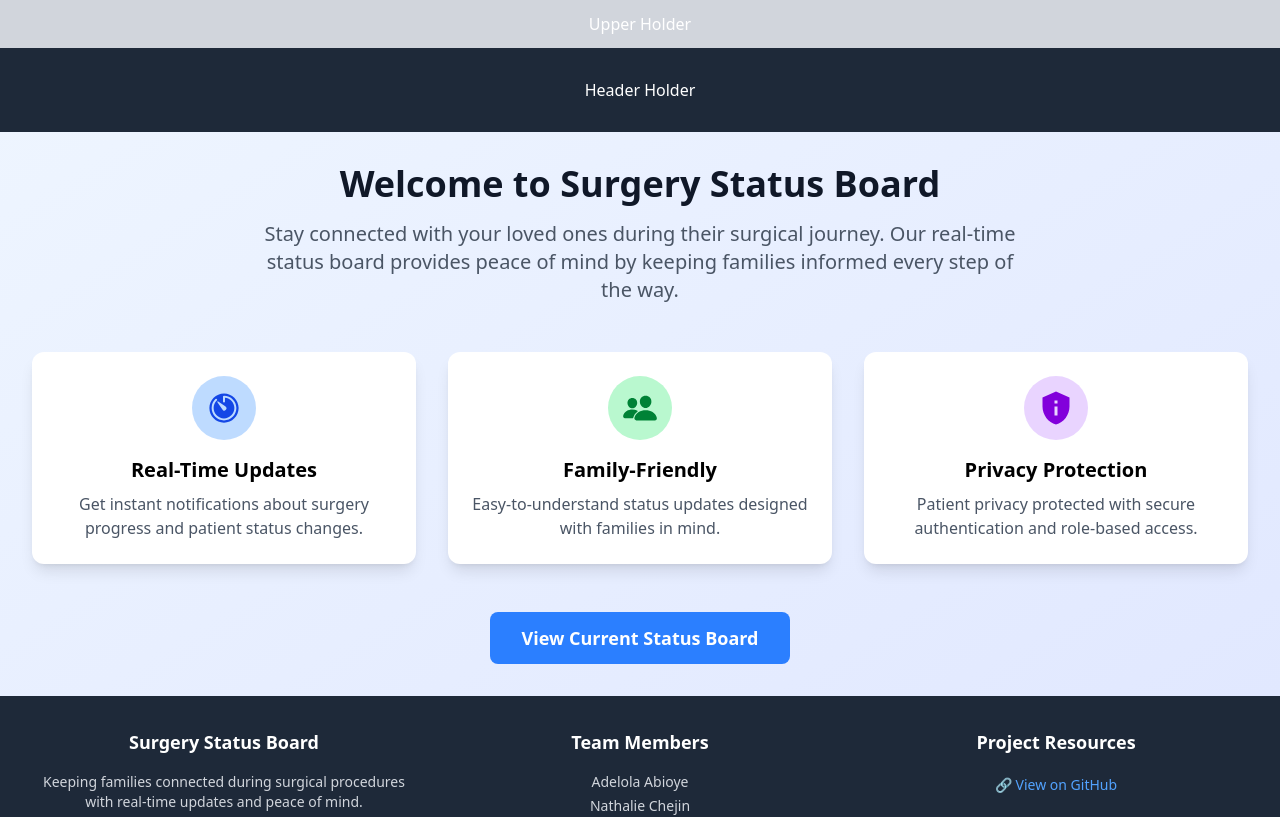
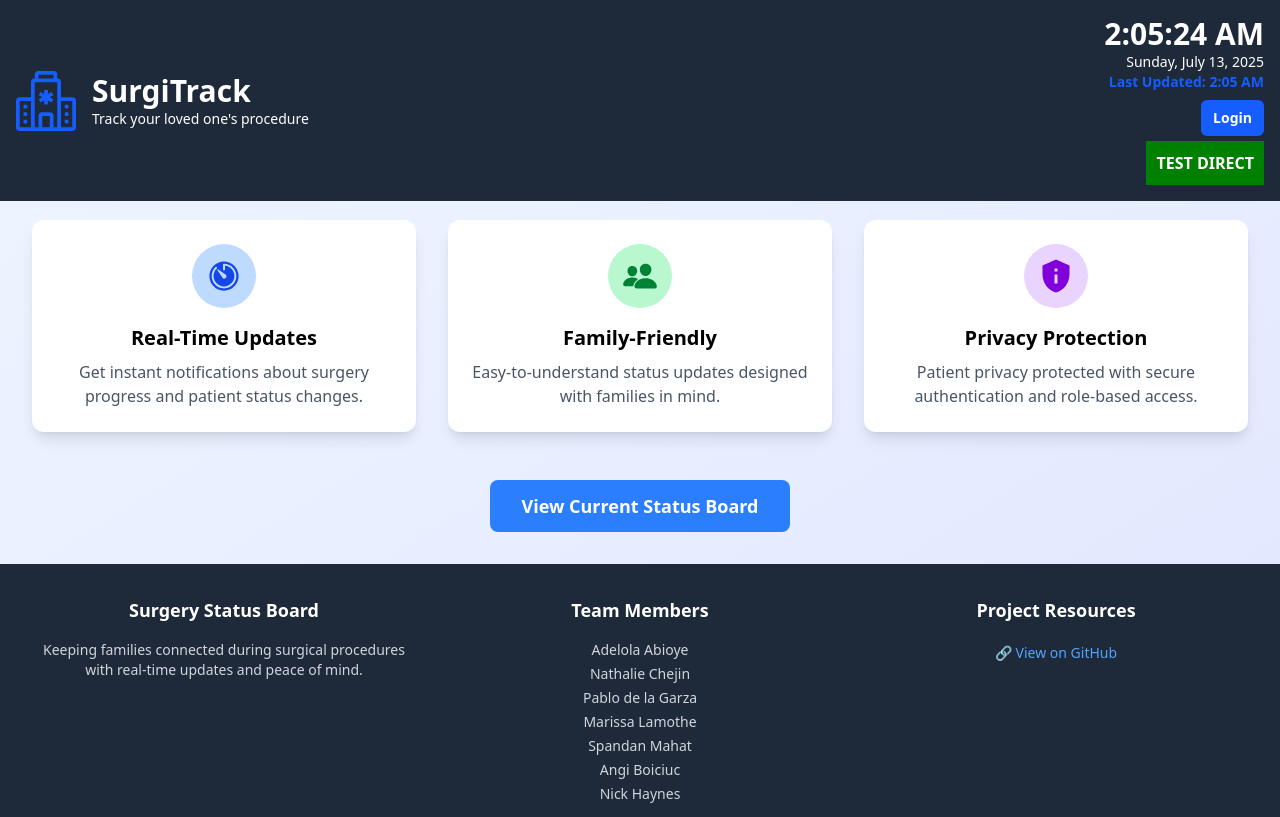
Before and after one commit to chingu-voyages/V56-tier3-team-36, a React (Vite) app in the folder client/: page /home in a window 1280 px wide. Shown: the top 817 px of the page. Built offline with nearby package versions, Linux system fonts and the light colour scheme.

Commit message:
add time display component, and working on login functionality

```diff
--- a/client/src/App.jsx
+++ b/client/src/App.jsx
@@ -1,19 +1,121 @@
+'use client';
+import React, { useState, useCallback, useRef } from 'react';
 import { BrowserRouter as Router, Routes, Route, Navigate  } from 'react-router-dom'
 import './App.css'
+import Header from './components/Header'
+import { LogInModal } from './components/LogInModal'
 
 import Home from './pages/Home'
 import PatientInformation from './pages/PatientInformation'
 import PatientStatusUpdate from './pages/PatientStatusUpdate'
 import PatientStatus from './pages/PatientStatus'
 
+function PrivateRoute({ children, allowedRoles, isAuthenticated, userRole }) {
+
+  if (!isAuthenticated) {
+    return <Navigate to="/" replace/>;
+  }
+
+  if (allowedRoles && !allowedRoles.includes(userRole)) {
+    return <Navigate to="/" replace />;
+  }
+
+  return children;
+}
+
+
+
 function App() {
+
+ const [isAuthenticated, setIsAuthenticated] = useState(false);
+ const [userRole, setUserRole] = useState(null); //admin or surgical team
+const [showModal, setShowModal] = useState(false);
+
+  // const userName = users.map((user) => user.username);
+  // const password = users.map((user) => user.password);
+
+    // Use useRef to create a stable function reference
+  const logInRef = useRef();
+  logInRef.current = () => {
+    console.log("Login button clicked from App.jsx!");
+    setShowModal(true);
+    console.log("showModal set to true");
+  };
+
+  // Create stable function that doesn't change on re-renders
+  const logIn = useCallback(() => {
+    logInRef.current();
+  }, []);
+
+  const handleClose = useCallback(() => {
+    setShowModal(false);
+  }, []);
+
+
+    const handleLogin = useCallback((e) => {
+    e.preventDefault();
+    const usernameInput = e.target.username.value;
+    const passwordInput = e.target.password.value;
+
+    if (usernameInput === "admin" && passwordInput === "admin123") {
+      console.log("Admin logged in");
+      setIsAuthenticated(true);
+      setUserRole('admin');
+      setShowModal(false); // Close modal directly
+    } else if (usernameInput === "surgeon" && passwordInput === "surgeon123") {
+      console.log("Surgical team logged in");
+      setIsAuthenticated(true);
+      setUserRole('surgical team');
+      setShowModal(false); // Close modal directly
+    } else {
+      console.log("Invalid username or password");
+      setIsAuthenticated(false);
+    }
+  }, []); // Empty dependency array
+
+    console.log("App rendering with logIn function:", typeof logIn);
+
   return (
     <Router>
+      <Header logIn={logIn} />
+{showModal && (
+      <LogInModal
+onClose={handleClose}
+handleLogin={handleLogin}
+      />
+)}
+
       <Routes>
         <Route path="/" element={<Navigate to="/home" />} />
         <Route path="/home" element={<Home />} />
-        <Route path="/patientinformation" element={<PatientInformation />} />
-        <Route path="/patientstatusupdate" element={<PatientStatusUpdate />} />
+
+{/* Admin User Route */}
+        <Route path="/patientinformation"
+        element={
+        <PrivateRoute allowedRoles={['admin']}
+        isAuthenticated={isAuthenticated}
+        userRole={userRole}
+        >
+        <PatientInformation />
+        </PrivateRoute>
+        }
+        />
+{/* Surgical Team User Route */}
+
+        <Route path="/patientstatusupdate"
+        element={
+        <PrivateRoute
+        allowedRoles={['surgical team']}
+        isAuthenticated={isAuthenticated}
+        userRole={userRole}
+        >
+
+        <PatientStatusUpdate />
+      </PrivateRoute>
+      }
+      />
+
+
         <Route path="/patientstatus" element={<PatientStatus />} />
       </Routes>
     </Router>
@@ -21,4 +123,4 @@ function App() {
 }
 
 
-export default App
+export default App;
--- a/client/src/components/Btn.jsx
+++ b/client/src/components/Btn.jsx
@@ -1,8 +1,8 @@
-export default function Btn({ text, onClick }) {
+export default function Btn({ text, onClick, className = "" }) {
   return (
     <button
       type="button"
-      className="inline-flex w-full justify-center rounded-md bg-blue-600 px-3 py-2 text-sm font-semibold text-white shadow-xs hover:bg-blue-700 sm:ml-3 sm:w-auto cursor-pointer"
+      className={`inline-flex w-full justify-center rounded-md bg-blue-600 px-3 py-2 text-sm font-semibold text-white shadow-xs hover:bg-blue-700 sm:ml-3 sm:w-auto cursor-pointer ${className}`}
       onClick={onClick}
     >
       <div className="flex gap-5 flex-row items-center">
@@ -11,8 +11,3 @@ export default function Btn({ text, onClick }) {
     </button>
   );
 }
-
-<button
-  type="button"
-  className="inline-flex w-full justify-center rounded-md bg-blue-600 px-3 py-2 text-sm font-semibold text-white shadow-xs hover:bg-blue-700 sm:ml-3 sm:w-auto"
-></button>;
--- a/client/src/components/Header.jsx
+++ b/client/src/components/Header.jsx
@@ -1,43 +1,44 @@
-import React, { useState, useEffect } from "react";
+import React, { useState, useEffect, memo } from "react";
 import { BsHospital } from "react-icons/bs";
 import Btn from "./Btn";
-import { LogInModal } from "./LogInModal";
+// import { LogInModal } from "./LogInModal";
+import TimeDisplay from "./TimeDisplay";
+
+function Header({logIn}) {
+    console.log("Header rendered with logIn function:", typeof logIn); // Debug log
+
+  // const [now, setNow] = React.useState(new Date());
+  // const [initialRenderTime] = useState(new Date()); // No 'setInitialRenderTime' needed if it never changes
+  // const [showModal, setShowModal] = useState(false); // Add modal state
 
 
-export default function Header() {
-  const [now, setNow] = React.useState(new Date());
-  const [initialRenderTime] = useState(new Date()); // No 'setInitialRenderTime' needed if it never changes
-  const [showModal, setShowModal] = useState(false); // Add modal state
+  // useEffect(() => {
+  //   const intervalId = setInterval(() => {
+  //     setNow(new Date());
+  //   }, 1000); // Update every second
+  //   return () => clearInterval(intervalId); //
+  //   // Cleanup the interval on component unmount
+  // }, []);
 
+  // // Options for the full date format (e.g., "Sunday, July 13, 2025")
+  // const fullDateOptions = {
+  //   weekday: "long", // "Sunday"
+  //   year: "numeric", // "2025"
+  //   month: "long", // "July"
+  //   day: "numeric", // "13"
+  // };
 
-  useEffect(() => {
-    const intervalId = setInterval(() => {
-      setNow(new Date());
-    }, 1000); // Update every second
-    return () => clearInterval(intervalId); //
-    // Cleanup the interval on component unmount
-  }, []);
+  // // Options for the short time format (e.g., "1:05 PM")
+  // const shortTimeOptions = {
+  //   hour: "numeric", // "1"
+  //   minute: "2-digit", // "05"
+  //   hour12: true, // "PM"
+  // };
 
-  // Options for the full date format (e.g., "Sunday, July 13, 2025")
-  const fullDateOptions = {
-    weekday: "long", // "Sunday"
-    year: "numeric", // "2025"
-    month: "long", // "July"
-    day: "numeric", // "13"
-  };
-
-  // Options for the short time format (e.g., "1:05 PM")
-  const shortTimeOptions = {
-    hour: "numeric", // "1"
-    minute: "2-digit", // "05"
-    hour12: true, // "PM"
-  };
-
-  const logIn = () => {
-setShowModal(true); // Show the modal
-    console.log("Login button clicked");
-
-  };
+//   const logIn = () => {
+// setShowModal(true); // Show the modal
+//     console.log("Login button clicked");
+//   };
 
   return (
     <div className="w-full">
@@ -50,21 +51,34 @@ setShowModal(true); // Show the modal
           </div>
         </div>
         <div className="m-4 flex flex-col justify-items-center items-end">
-          <h3 className="md:text-3xl text-lg font-bold">{now.toLocaleTimeString()}</h3>
-          <h3 className="md:text-sm text-xs font-medium">
-            {now.toLocaleDateString(undefined, fullDateOptions)}
-          </h3>
-          <h3 className="text-blue-600 font-bold text-sm mb-2">
-            Last Updated:{" "}
-            {initialRenderTime.toLocaleTimeString(undefined, shortTimeOptions)}
-          </h3>
-          <Btn text="Login"
-          onClick={logIn}
 
-          />
+          <TimeDisplay />
+
+          <Btn
+          text="Login"
+  onClick={logIn}/>
+
+      <button
+            onClick={() => {
+              console.log("=== DIRECT BUTTON TEST ===");
+              console.log("logIn type:", typeof logIn);
+              console.log("logIn value:", logIn);
+              if (logIn) {
+                console.log("Direct button calling logIn...");
+                logIn();
+              } else {
+                console.log("logIn is undefined in direct button!");
+              }
+            }}
+            style={{background: 'green', color: 'white', padding: '10px', marginTop: '5px'}}
+          >
+            TEST DIRECT
+          </button>
         </div>
       </header>
-      {showModal && <LogInModal onClose={() => setShowModal(false)} /> }
     </div>
   );
 }
+export default memo(Header, (prevProps, nextProps) => {
+return true;
+});
--- a/client/src/components/LogInModal.jsx
+++ b/client/src/components/LogInModal.jsx
@@ -1,45 +1,61 @@
-'use client'
-import React from 'react'
-import { useState } from 'react'
-import { Dialog, DialogBackdrop, DialogPanel, DialogTitle } from '@headlessui/react'
-import { UserIcon } from '@heroicons/react/24/outline'
+"use client";
+import React from "react";
+import { useState } from "react";
+import {
+  Dialog,
+  DialogBackdrop,
+  DialogPanel,
+  DialogTitle,
+} from "@headlessui/react";
+import { UserIcon } from "@heroicons/react/24/outline";
 // import Btn from './Btn'
-import { users } from '../assets/data/users'
 
 
-export function LogInModal({ onClose }) {
-  const [open, setOpen] = useState(true)
+export function LogInModal({onClose,handleLogin}) {
 
-  const handleClose = () => {
-    setOpen(false)
-    onClose() // Call the onClose prop from Header
-  }
+const [open, setOpen] = useState(true);
 
-const userName = users.map((user)=> user.username)
-const password = users.map((user)=> user.password)
-
-const handleLogin =(e) => {
-    e.preventDefault();
-    const usernameInput = e.target.username.value;
-    const passwordInput = e.target.password.value;
+  // const logIn = useCallback(() => {
+  //   console.log("Login button clicked from App.jsx!");
+  //   setShowModal(true);
+  // }, []);
 
 
 
+  const handleClose = () => {
+    setOpen(false);
+    onClose(); // Call the onClose prop from Header
+  };
 
-    if (usernameInput === "admin" && passwordInput === "admin123") {
-        console.log("Admin logged in");
-        // Redirect to admin dashboard or perform admin actions
-    }
+  // const userName = users.map((user) => user.username);
+  // const password = users.map((user) => user.password);
 
-    else if (usernameInput === "surgeon" && passwordInput === "surgeon123") {
-        console.log("Surgical team logged in");
-        // Redirect to surgical team dashboard or perform surgical team actions
-    }
-    else {
-          console.log("Invalid username or password");
-        // Show an error message or handle invalid login
-    }
-}
+// const [isAuthenticated, setIsAuthenticated] = useState(false);
+
+  // const handleLogin = (e) => {
+  //   e.preventDefault();
+  //   const usernameInput = e.target.username.value;
+  //   const passwordInput = e.target.password.value;
+
+  //   if (usernameInput === "admin" && passwordInput === "admin123") {
+  //     console.log("Admin logged in");
+  //     setIsAuthenticated(true);
+  //     console.log("User authenticated")
+  //     handleClose(); // Close the modal after successful login
+  //     // Redirect to admin dashboard or perform admin actions
+  //   } else if (usernameInput === "surgeon" && passwordInput === "surgeon123") {
+  //     console.log("Surgical team logged in");
+  //     setIsAuthenticated(true);
+  //     console.log("User authenticated")
+  //     handleClose(); // Close the modal after successful login
+  //     // Redirect to surgical team dashboard or perform surgical team actions
+  //   } else {
+  //     console.log("Invalid username or password");
+  //     setIsAuthenticated(false);
+  //     console.log("User not authenticated");
+  //     // Show an error message or handle invalid login
+  //   }
+  // };
 
   return (
     <Dialog open={open} onClose={handleClose} className="relative z-10">
@@ -54,13 +70,22 @@ const handleLogin =(e) => {
             transition
             className="relative transform overflow-hidden rounded-lg bg-white text-left shadow-xl transition-all data-closed:translate-y-4 data-closed:opacity-0 data-enter:duration-300 data-enter:ease-out data-leave:duration-200 data-leave:ease-in sm:my-8 sm:w-full sm:max-w-lg data-closed:sm:translate-y-0 data-closed:sm:scale-95"
           >
+                  <form onSubmit={handleLogin}>
+
+
             <div className="bg-white px-4 pt-5 pb-4 sm:p-6 sm:pb-4">
               <div className="sm:flex sm:items-start">
                 <div className="mx-auto flex size-12 shrink-0 items-center justify-center rounded-full bg-blue-100 sm:mx-0 sm:size-10">
-                  <UserIcon aria-hidden="true" className="size-6 text-blue-600" />
+                  <UserIcon
+                    aria-hidden="true"
+                    className="size-6 text-blue-600"
+                  />
                 </div>
                 <div className="mt-3 text-center sm:mt-0 sm:ml-4 sm:text-left w-full">
-                  <DialogTitle as="h3" className="text-base font-semibold text-gray-900">
+                  <DialogTitle
+                    as="h3"
+                    className="text-base font-semibold text-gray-900"
+                  >
                     Login to SurgiTrack
                   </DialogTitle>
                   <div className="mt-4 space-y-4">
@@ -70,6 +95,7 @@ const handleLogin =(e) => {
                       </label>
                       <input
                         type="text"
+                        required
                         className="w-full px-3 py-2 border border-gray-300 rounded-md focus:outline-none focus:ring-2 focus:ring-blue-500"
                         placeholder="Enter username"
                         name="username"
@@ -83,20 +109,21 @@ const handleLogin =(e) => {
                         className="w-full px-3 py-2 border border-gray-300 rounded-md focus:outline-none focus:ring-2 focus:ring-blue-700"
                         placeholder="Enter password"
                         name="password"
+                        required
+                        type="password"
                       />
                     </div>
                   </div>
                 </div>
               </div>
             </div>
-<form onSubmit={handleLogin}>
-            <div className="bg-gray-50 px-4 py-3 sm:flex sm:flex-row-reverse sm:px-6">
 
 
+              <div className="bg-gray-50 px-4 py-3 sm:flex sm:flex-row-reverse sm:px-6">
                 <button
+                  type="submit"
+                  className="inline-flex w-full justify-center rounded-md bg-blue-600 px-3 py-2 text-sm font-semibold text-white shadow-xs hover:bg-blue-700 sm:ml-3 sm:w-auto"
 
-                type="button"
-                className="inline-flex w-full justify-center rounded-md bg-blue-600 px-3 py-2 text-sm font-semibold text-white shadow-xs hover:bg-blue-700 sm:ml-3 sm:w-auto"
 >
                   Login
                 </button>
@@ -109,16 +136,24 @@ const handleLogin =(e) => {
                   Cancel
                 </button>
               </div>
-            </form>
+
+
+
             <div className="px-4 py-3 text-sm">
               <p className="font-bold">Demo Accounts:</p>
-                <p><span className="font-bold">Admin:</span> admin / admin123</p>
-                <p><span className="font-bold">Surgical Team:</span> surgeon / surgeon123</p>
+              <p>
+                <span className="font-bold">Admin:</span> admin / admin123
+              </p>
+              <p>
+                <span className="font-bold">Surgical Team:</span> surgeon /
+                surgeon123
+              </p>
             </div>
+            </form>
           </DialogPanel>
         </div>
+      </div>
 
-      </div>
     </Dialog>
-  )
+  );
 }
--- /dev/null
+++ b/client/src/components/TimeDisplay.jsx
@@ -0,0 +1,39 @@
+import React, { useState, useEffect } from "react";
+
+export default function TimeDisplay() {
+  const [now, setNow] = useState(new Date());
+  const [initialRenderTime] = useState(new Date());
+
+  useEffect(() => {
+    const intervalId = setInterval(() => {
+      setNow(new Date());
+    }, 1000);
+    return () => clearInterval(intervalId);
+  }, []);
+
+  const fullDateOptions = {
+    weekday: "long",
+    year: "numeric",
+    month: "long",
+    day: "numeric",
+  };
+
+  const shortTimeOptions = {
+    hour: "numeric",
+    minute: "2-digit",
+    hour12: true,
+  };
+
+  return (
+    <>
+      <h3 className="md:text-3xl text-lg font-bold">{now.toLocaleTimeString()}</h3>
+      <h3 className="md:text-sm text-xs font-medium">
+        {now.toLocaleDateString(undefined, fullDateOptions)}
+      </h3>
+      <h3 className="text-blue-600 font-bold text-sm mb-2">
+        Last Updated:{" "}
+        {initialRenderTime.toLocaleTimeString(undefined, shortTimeOptions)}
+      </h3>
+    </>
+  );
+}
--- a/client/src/pages/Home.jsx
+++ b/client/src/pages/Home.jsx
@@ -3,6 +3,7 @@ import PromoCard from '../components/PromoCard';
 import Button from '../components/Button';
 import { IoTimer, IoPeople } from 'react-icons/io5';
 import { MdPrivacyTip } from 'react-icons/md';
+import Header from '../components/Header';
 import Footer from '../components/Footer';
 
 
@@ -15,8 +16,10 @@ function Home() {
 
   return (
     <>
-      <div className='w-full h-12 bg-gray-300 text-white flex items-center justify-center'>Upper Holder</div>
+      {/* <div className='w-full h-12 bg-gray-300 text-white flex items-center justify-center'>Upper Holder</div>
       <div className='w-full h-21 bg-gray-800 text-white flex items-center justify-center'>Header Holder</div>
+       */}
+       <Header />
       <main className='max-w-7xl mx-auto px-4 sm:px-6 lg:px-8 py-8'>
         <div id="home">
           <div className="text-center mb-12">
```
Lines whose indentation alone changed are shown as unchanged.
